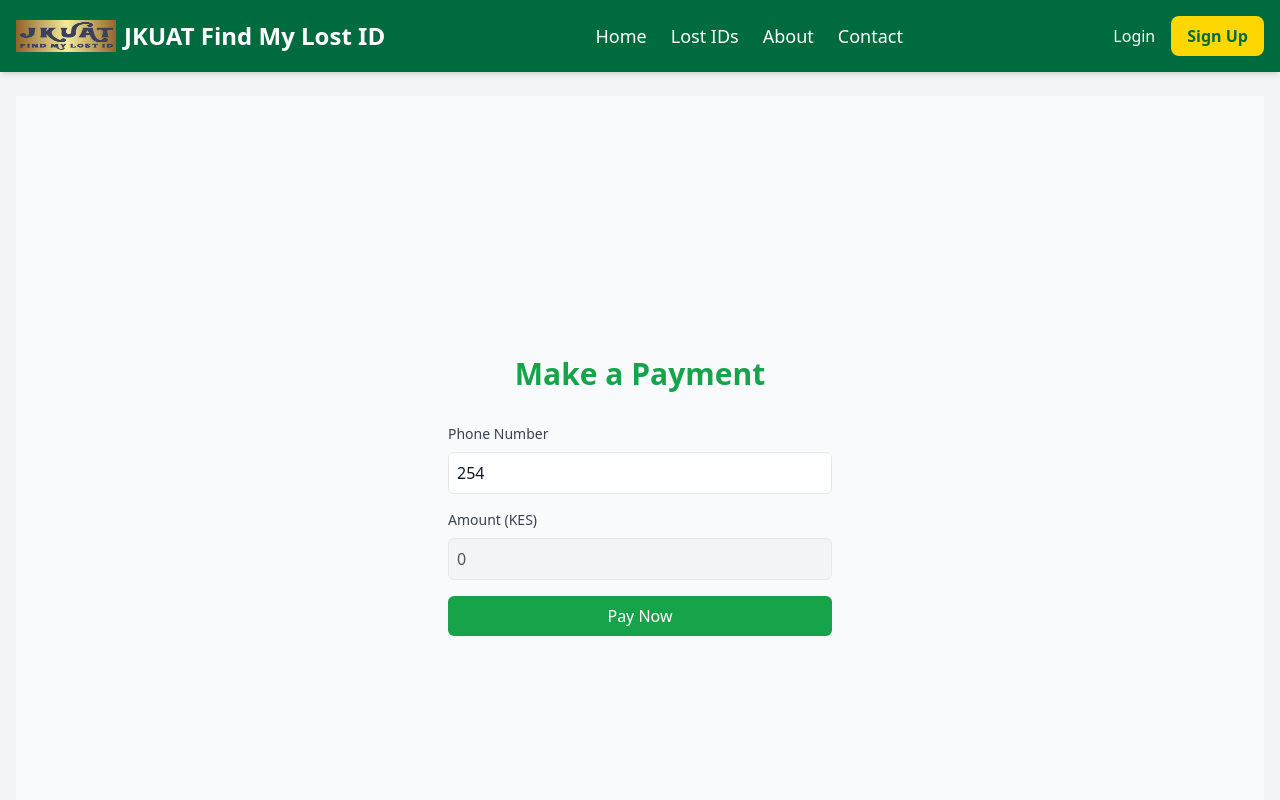
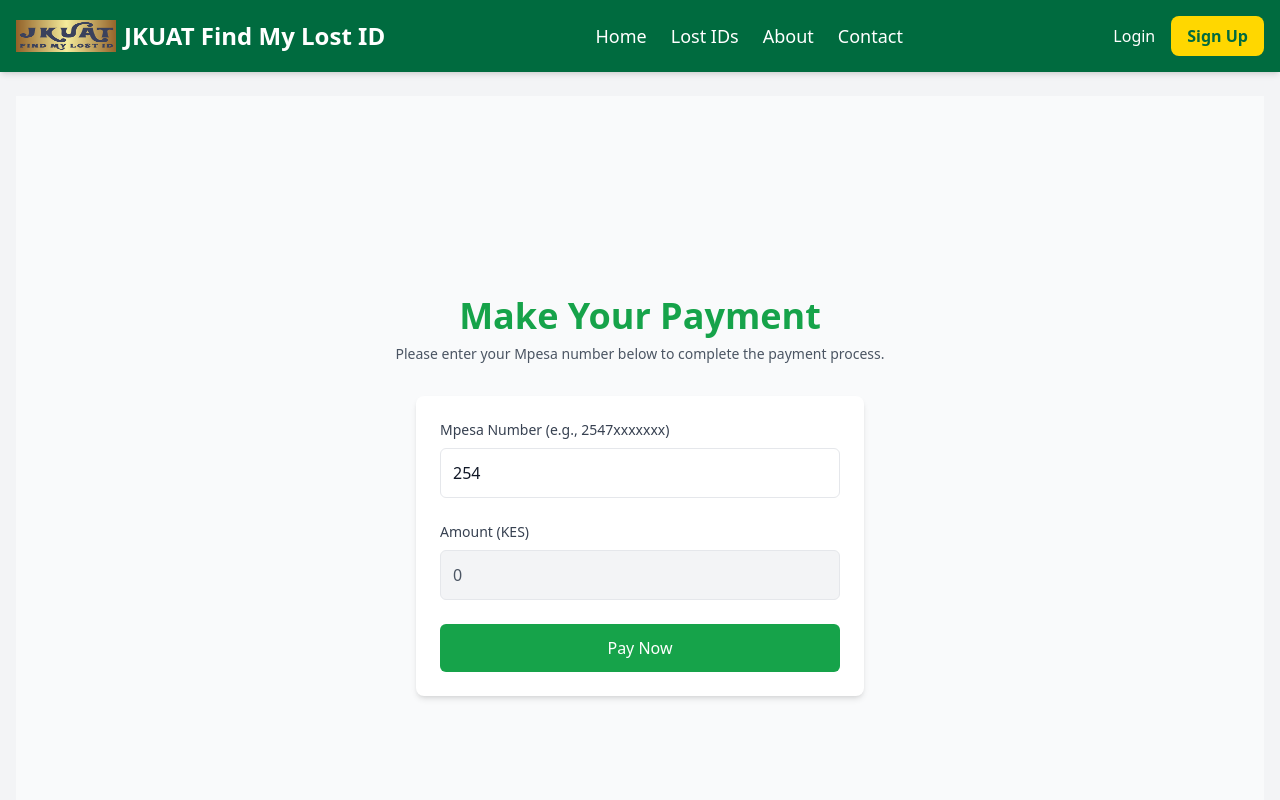
Before and after one commit to jaksoftwares/jdmlid, a Next.js app in the folder frontend/: page /payment in a window 1280 px wide. Shown: the top 800 px of the page. Built offline with nearby package versions, Linux system fonts and the light colour scheme.

Commit message:
enhancements of the payment page

```diff
--- a/frontend/src/app/(user)/payment/payment.tsx
+++ b/frontend/src/app/(user)/payment/payment.tsx
@@ -20,7 +20,7 @@ const PaymentPage = () => {
     e.preventDefault();
 
     if (!phone || !amount || !lost_id || !user_id) {
-      alert('Please fill in all fields.');
+      alert('Please ensure all fields are filled, and a valid phone number is entered for Mpesa.');
       return;
     }
 
@@ -47,19 +47,20 @@ const PaymentPage = () => {
 
   return (
     <main className="min-h-screen flex flex-col justify-center items-center bg-gray-50 text-gray-900">
-      <h1 className="text-3xl font-bold text-green-600">Make a Payment</h1>
+      <h1 className="text-4xl font-bold text-green-600">Make Your Payment</h1>
+      <p className="mt-2 text-sm text-gray-600">Please enter your Mpesa number below to complete the payment process.</p>
 
-      <form onSubmit={handleSubmit} className="w-full max-w-sm mt-8 space-y-4">
+      <form onSubmit={handleSubmit} className="w-full max-w-md mt-8 space-y-6 bg-white p-6 rounded-lg shadow-md">
         <div>
           <label htmlFor="phone" className="block text-sm font-medium text-gray-700">
-        Phone Number
+            Mpesa Number (e.g., 2547xxxxxxx)
           </label>
           <input
             id="phone"
             type="tel"
             value={`254${phone || ''}`} // Ensure '254' is pre-filled, and handle null or undefined phone
             onChange={(e) => setPhone(e.target.value.slice(3))} // Only update the part after '254'
-        className="mt-2 p-2 w-full border rounded-md"
+            className="mt-2 p-3 w-full border rounded-md focus:ring focus:ring-green-300 focus:border-green-500"
             placeholder="Enter phone number"
             required
           />
@@ -74,20 +75,22 @@ const PaymentPage = () => {
             type="number"
             value={amount}
             readOnly
-            className="mt-2 p-2 w-full border rounded-md bg-gray-100 text-gray-600"
+            className="mt-2 p-3 w-full border rounded-md bg-gray-100 text-gray-600"
           />
         </div>
 
         <button
           type="submit"
           disabled={loading}
-          className="w-full py-2 px-4 bg-green-600 text-white rounded-md hover:bg-green-700 transition"
+          className="w-full py-3 px-4 bg-green-600 text-white rounded-md hover:bg-green-700 transition disabled:opacity-50"
         >
           {loading ? 'Processing...' : 'Pay Now'}
         </button>
 
         {paymentStatus && (
-          <p className="text-center text-sm text-gray-700 mt-4">{paymentStatus}</p>
+          <p className={`text-center text-sm mt-4 ${paymentStatus.includes('success') ? 'text-green-600' : 'text-red-600'}`}>
+            {paymentStatus}
+          </p>
         )}
       </form>
     </main>
```
Lines whose indentation alone changed are shown as unchanged.
